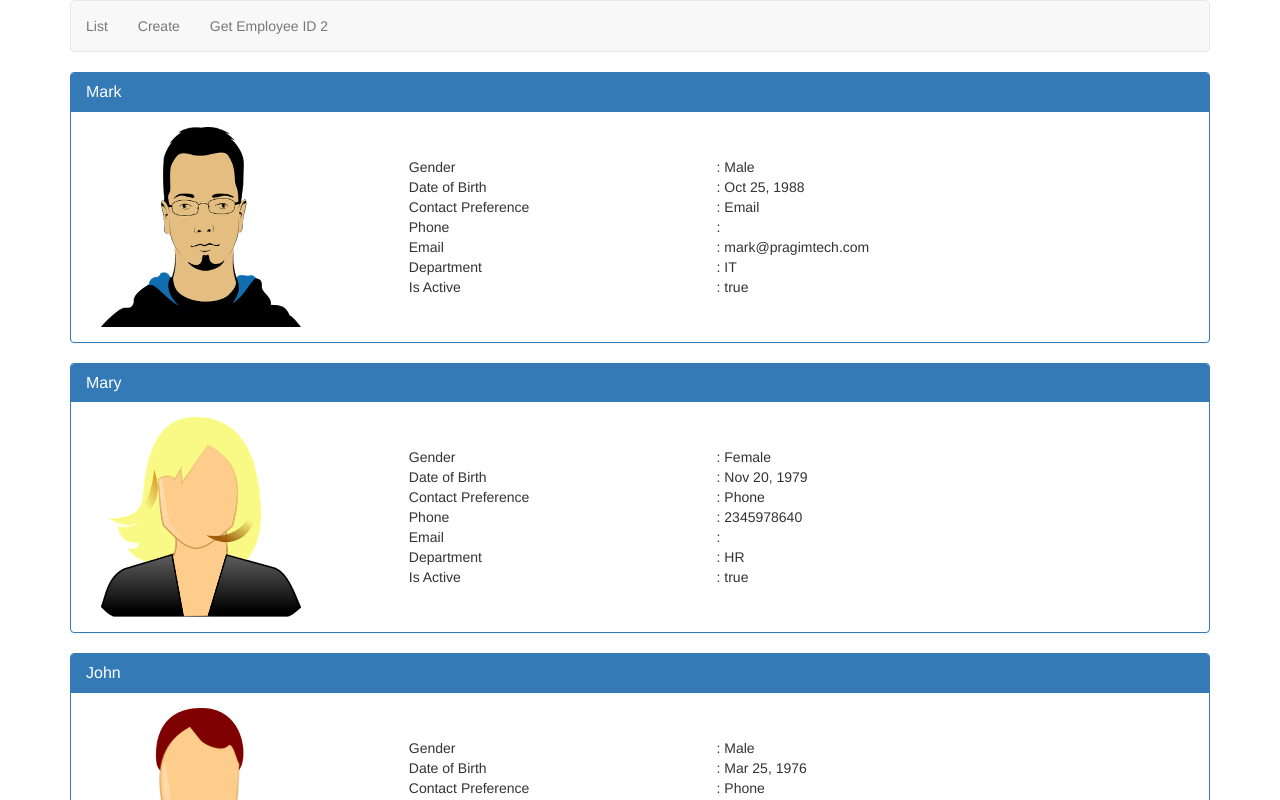
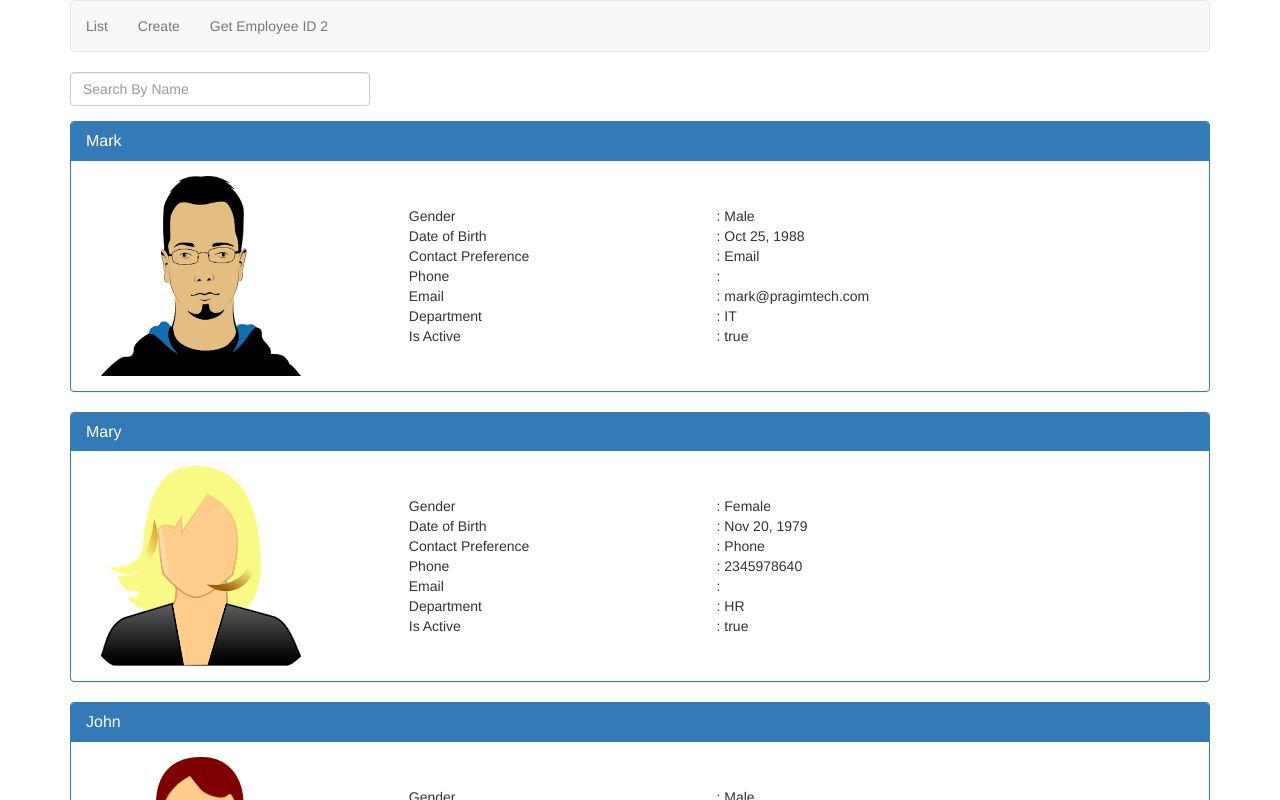
Before and after one commit to hanuman-jhaGmail/angularcrud-v1, an Angular app: page /list in a window 1280 px wide. Shown: the top 800 px of the page. Built offline with nearby package versions, Linux system fonts and the light colour scheme.

Commit message:
Angular pipe filter

```diff
--- a/src/app/app.module.ts
+++ b/src/app/app.module.ts
@@ -13,6 +13,7 @@
 import { DisplayEmployeeComponent } from './employees/display-employee.component';
 import { CreateEmployeeCanDeactivateGuardService } from './employees/create-employee-can-deactivate-guard.service';
 import { EmployeesDetailsComponent } from './employees/employees-details.component';
+import { EmployeeFilterPipe } from './employees/employee-filter.pipe';
 
 const appRoutes: Routes = [
   {path: 'list', component: ListEmployeesComponent},
@@ -33,7 +34,8 @@
     SelectRequiredValidatorDirective,
     ConfirmEqualValidatorDirective,
     DisplayEmployeeComponent,
-    EmployeesDetailsComponent
+    EmployeesDetailsComponent,
+    EmployeeFilterPipe
   ],
   imports: [
     BrowserModule,
--- a/src/app/employees/create-employee.component.ts
+++ b/src/app/employees/create-employee.component.ts
@@ -53,7 +53,9 @@
     this.previewPhoto = !this.previewPhoto;
   }
   saveEmployee(): void {
-    this._employeeService.save(this.employee);
+    const newEmployee: Employee = Object.assign({}, this.employee);
+    this._employeeService.save(newEmployee);
+    this.createEmployeeForm.reset();
     this._router.navigate(['list']);
   }
 }
--- /dev/null
+++ b/src/app/employees/employee-filter.pipe.ts
@@ -0,0 +1,16 @@
+import { PipeTransform, Pipe } from '@angular/core';
+import { Employee } from '../models/employee.model';
+
+@Pipe({
+    name: 'employeeFilter'
+})
+export class EmployeeFilterPipe implements PipeTransform {
+    transform(employees: Employee[], searchTerm: string): Employee[] {
+        if (!employees || !searchTerm) {
+            return employees;
+        } else {
+            return employees.filter(employee =>
+                employee.name.toLowerCase().indexOf(searchTerm.toLowerCase()) !== -1);
+        }
+    }
+}
--- a/src/app/employees/list-employees.component.html
+++ b/src/app/employees/list-employees.component.html
@@ -1,4 +1,9 @@
-<div *ngFor="let employee of employees">
+<div class="form-group">
+    <input type="text" class="form-control" placeholder="Search By Name" style="width:300px"
+            [(ngModel)]="searchTerm"/>
+</div>
+
+<div *ngFor="let employee of employees | employeeFilter:searchTerm">
     <div (click)="onClick(employee.id)" class="pointerCursor">
         <app-display-employee [employee]="employee"></app-display-employee>
     </div>
--- a/src/app/employees/list-employees.component.ts
+++ b/src/app/employees/list-employees.component.ts
@@ -9,6 +9,8 @@
 })
 export class ListEmployeesComponent implements OnInit {
   employees: Employee[];
+  searchTerm: string;
+
   constructor(private _employeeService: EmployeeService, private _router: Router) {
    }
 
```
